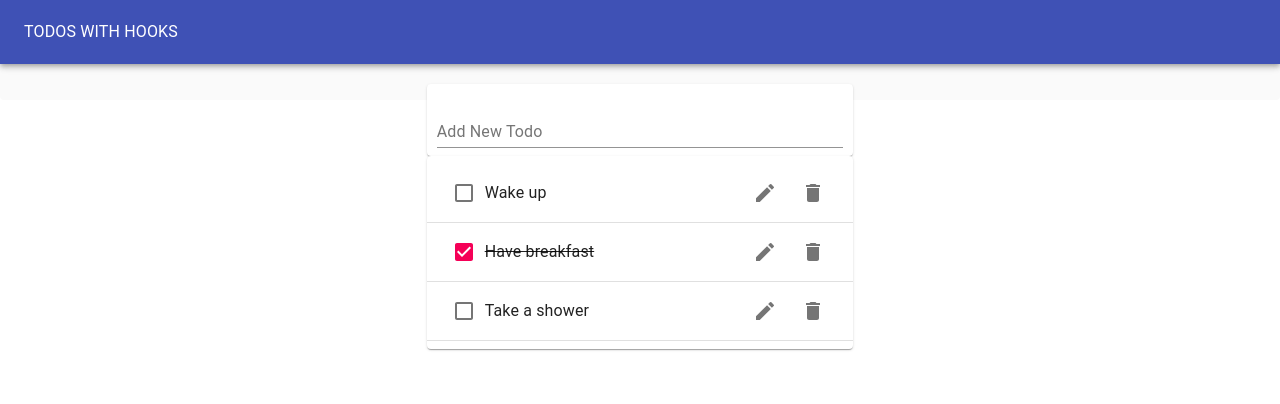
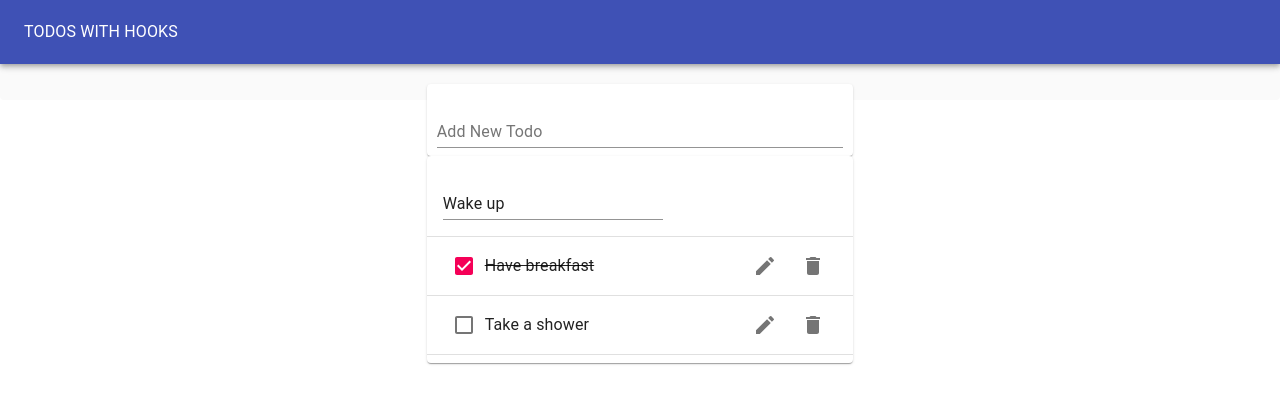
Before and after one commit to YermakovMikhail/ToDo_List, a React (Create React App) app: page / in a window 1280 px wide. Both pictures are taken after a click on the button 765 px from the left and 193 px from the top of the page. Shown: the top 404 px of the page. Built offline with nearby package versions, Linux system fonts and the light colour scheme.

Commit message:
Editing todos

```diff
--- /dev/null
+++ b/src/EditTodoForm.js
@@ -0,0 +1,17 @@
+import React from "react"
+import useInputState from "./hooks/useInputState"
+import TextField from "@material-ui/core/TextField"
+function EditTodoForm({ editTodo,id,task, toggleEditForm }) {
+    const [value, handleChange, reset] = useInputState(task);
+    return (
+        <form onSubmit={e=>{
+        e.preventDefault();
+        editTodo(id,value);
+        reset();
+        toggleEditForm();
+        }}>
+            <TextField margin="normal" value={value} onChange={handleChange} fullWidth />
+        </form>
+    )
+}
+export default EditTodoForm;
--- a/src/Todo.js
+++ b/src/Todo.js
@@ -1,4 +1,6 @@
 import React from "react"
+import EditTodoForm from "./EditTodoForm"
+import useToggleState from "./hooks/useToggleState"
 import ListItem from "@material-ui/core/ListItem"
 import ListItemText from "@material-ui/core/ListItemText"
 import Chekbox from "@material-ui/core/Checkbox"
@@ -7,19 +9,24 @@
 import EditIcon from "@material-ui/icons/Edit"
 import ListItemSecondaryAction from "@material-ui/core/ListItemSecondaryAction"
 
-function Todo({task, completed, removeTodo,toggleTodo, id}){
+function Todo({ id, task, completed, removeTodo, toggleTodo, editTodo }) {
+    const [isEditing, toggle] = useToggleState(false)
     return (
         <ListItem>
-            <Chekbox tabIndex={-1} checked={completed} onClick={()=>toggleTodo(id)}/>
-            <ListItemText style={{textDecoration: completed ? "line-through": "none"}}>{task}</ListItemText>
+            {isEditing ?
+                (<EditTodoForm editTodo={editTodo} id={id} task={task} toggleEditForm={toggle} />)
+                : (<>
+                    <Chekbox tabIndex={-1} checked={completed} onClick={() => toggleTodo(id)} />
+                    <ListItemText style={{ textDecoration: completed ? "line-through" : "none" }}>{task}</ListItemText>
                     <ListItemSecondaryAction>
-                <IconButton aria-label ='Edit' >
+                        <IconButton aria-label='Edit' onClick={toggle}>
                             <EditIcon />
                         </IconButton>
-                <IconButton arial-label='Delete' onClick={()=>removeTodo(id)}>
+                        <IconButton arial-label='Delete' onClick={() => removeTodo(id)}>
                             <DeleteIcon />
                         </IconButton>
                     </ListItemSecondaryAction>
+                </>)}
         </ListItem>
     )
 }
--- a/src/TodoApp.js
+++ b/src/TodoApp.js
@@ -1,4 +1,4 @@
-import React, {useState} from "react"
+import React, { useState } from "react"
 import Paper from "@material-ui/core/Paper"
 import Typography from "@material-ui/core/Typography"
 import AppBar from "@material-ui/core/AppBar"
@@ -7,41 +7,48 @@
 import TodoList from "./TodoList"
 import TodoForm from "./TodoForm"
 import { v4 as uuid } from 'uuid';
-function TodoApp(){
+function TodoApp() {
     const initialTodos = [
-        {id: 1, task: "Wake up", completed: false},
-        {id: 2, task: "Have breakfast", completed: true},
-        {id: 3, task: "Take a shower", completed: false}
+        { id: 1, task: "Wake up", completed: false },
+        { id: 2, task: "Have breakfast", completed: true },
+        { id: 3, task: "Take a shower", completed: false }
     ]
     const [todos, setTodos] = useState(initialTodos);
     const addTodo = newTodoText => {
-        setTodos([...todos,{id: uuid(), task: newTodoText, completed: false}]);
+        setTodos([...todos, { id: uuid(), task: newTodoText, completed: false }]);
     };
     const removeTodo = todoId => {
         const updatedTodos = todos.filter(todo => todo.id !== todoId);
         setTodos(updatedTodos);
     }
-    const toggleTodo = todoId =>{
-        const updatedTodos = todos.map(todo => todo.id === todoId ? {...todo,completed: !todo.completed} : todo);
+    const toggleTodo = todoId => {
+        const updatedTodos = todos.map(todo => todo.id === todoId ? { ...todo, completed: !todo.completed } : todo);
         setTodos(updatedTodos);
     }
-    return(
+
+    const editTodo = (todoId, newTask) => {
+        const updatedTodos = todos.map(todo =>
+            todo.id === todoId ? { ...todo, task: newTask } : todo);
+        setTodos(updatedTodos);
+    }
+    return (
         <Paper
-            style ={{
-                padding:0,
-                margin:0,
+            style={{
+                padding: 0,
+                margin: 0,
                 height: "100px",
-                backgroundColor:"#fafafa"}}
-            elevation = {0}>
-            <AppBar color='primary' position = 'static' style ={{height:"64px"}}>
+                backgroundColor: "#fafafa"
+            }}
+            elevation={0}>
+            <AppBar color='primary' position='static' style={{ height: "64px" }}>
                 <Toolbar>
                     <Typography color='inherit'> TODOS WITH HOOKS</Typography>
                 </Toolbar>
             </AppBar>
-            <Grid container justify = "center" style={{marginTop: "20px"}}>
+            <Grid container justify="center" style={{ marginTop: "20px" }}>
                 <Grid item xs={11} md={8} lg={4}>
-                    <TodoForm  addTodo = {addTodo}/>
-                    <TodoList todos={todos} removeTodo={removeTodo} toggleTodo={toggleTodo}/>
+                    <TodoForm addTodo={addTodo} />
+                    <TodoList todos={todos} removeTodo={removeTodo} toggleTodo={toggleTodo} editTodo={editTodo} />
                 </Grid>
             </Grid>
         </Paper>
--- a/src/TodoList.js
+++ b/src/TodoList.js
@@ -3,13 +3,13 @@
 import List from "@material-ui/core/List"
 import Divider from "@material-ui/core/Divider"
 import Todo from "./Todo"
-function TodoList({todos, removeTodo, toggleTodo}){
+function TodoList({todos, removeTodo, toggleTodo,editTodo}){
     return(
         <Paper>
             <List>
                 {todos.map(todo => (
                     <>
-                    <Todo id={todo.id} task={todo.task} key={todo.id} completed={todo.completed } removeTodo = {removeTodo} toggleTodo={toggleTodo}/>
+                    <Todo id={todo.id} task={todo.task} key={todo.id} completed={todo.completed } removeTodo = {removeTodo} toggleTodo={toggleTodo} editTodo ={editTodo}/>
                     <Divider/>
                     </>
                 ))}
--- /dev/null
+++ b/src/hooks/useToggleState.js
@@ -0,0 +1,9 @@
+import {useState} from "react"
+function useToggle(initialVal = false) {
+    const [state,setState] = useState(initialVal);
+    const toggle = () => {
+        setState(!state);
+    }
+    return [state,toggle]
+}
+export default useToggle;
```
Lines whose indentation alone changed are shown as unchanged.
